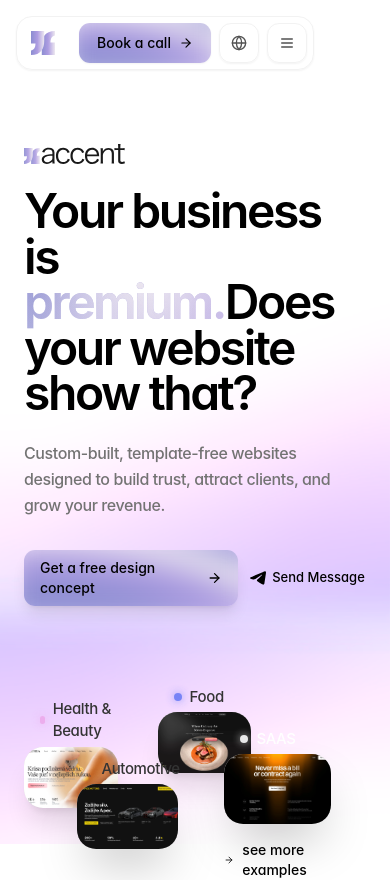
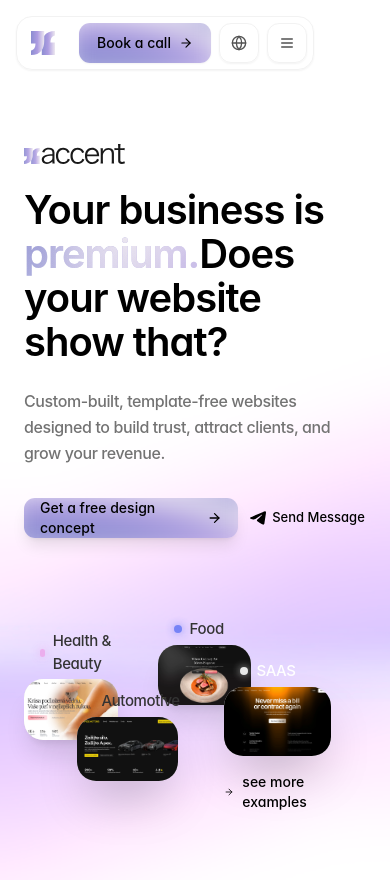
Before and after one commit to maybellineswag/ACCENT, a Next.js app: page / in a window 390 px wide. Shown: the top 880 px of the page. Built offline with nearby package versions, Linux system fonts and the light colour scheme.

Commit message:
Quick update

```diff
--- a/app/page.tsx
+++ b/app/page.tsx
@@ -120,7 +120,7 @@ export default function HomePage() {
       <SeoHead />
       <div className="min-h-screen relative overflow-hidden">
         {/* Full-page background */}
-        <div className="fixed inset-0 z-0 w-full h-full">
+        <div className="fixed inset-0 z-0 w-full h-full translate-y-12 sm:translate-y-0">
           <Image
             src="/accentbackground.png?v=3"
             alt=""
--- a/components/Hero.tsx
+++ b/components/Hero.tsx
@@ -76,7 +76,7 @@ function Hero({ translations, isClinics }: HeroProps) {
           </motion.div>
 
           <div className="flex gap-6 flex-col items-start max-w-4xl">
-            <h1 className="text-5xl sm:text-5xl md:text-6xl tracking-tighter text-left font-semibold leading-[0.95] text-black max-w-[800px]">
+            <h1 className="text-[40px] sm:text-5xl md:text-6xl tracking-tight sm:tracking-tighter text-left font-semibold leading-[1.1] sm:leading-[0.95] text-black max-w-[800px]">
               {translations.hero.title1}
               <span className="text-gradient-blobs">{translations.hero.titlePremium}</span>
               <br className="hidden sm:block" />
@@ -90,7 +90,7 @@ function Hero({ translations, isClinics }: HeroProps) {
 
           {/* Main CTA Buttons */}
           <div className="flex flex-row items-center gap-3 sm:gap-6 mt-4 w-full">
-            <GradientButton asChild className="relative z-50 border-none shadow-lg hover:shadow-xl px-4 py-2 sm:px-8 sm:py-6 h-auto">
+            <GradientButton asChild className="relative z-50 border-none shadow-lg hover:shadow-xl px-4 h-10 sm:h-auto sm:px-8 sm:py-6">
               <a href="https://form.typeform.com/to/EcyerrAq" target="_blank" rel="noopener noreferrer" className="text-sm sm:text-base flex items-center">
                 {translations.heroCta}
                 <ArrowRight className="ml-1 sm:ml-2 w-4 h-4 sm:w-6 sm:h-6" />
--- a/components/NavBar.tsx
+++ b/components/NavBar.tsx
@@ -176,7 +176,10 @@ export function NavBar({ className, isClinics }: NavBarProps) {
                   exit={{ opacity: 0, y: 10 }}
                   className="absolute top-10 right-0 pt-2 z-50 pointer-events-auto"
                 >
-                  <div className="backdrop-blur-md bg-white/70 border border-neutral-200/50 rounded-2xl shadow-lg py-2 min-w-[140px] text-black overflow-hidden">
+                  <div
+                    className="backdrop-blur-md bg-white/70 border border-neutral-200/50 rounded-2xl shadow-lg py-2 min-w-[140px] text-black overflow-hidden"
+                    style={{ backdropFilter: 'blur(12px)', WebkitBackdropFilter: 'blur(12px)' }}
+                  >
                     <button onClick={() => handleLangChange('cs')} className="w-full px-4 py-2 text-sm text-left hover:bg-black/5 flex items-center gap-3 transition-colors">Čeština</button>
                     <button onClick={() => handleLangChange('en')} className="w-full px-4 py-2 text-sm text-left hover:bg-black/5 flex items-center gap-3 transition-colors">English</button>
                     <button onClick={() => handleLangChange('ru')} className="w-full px-4 py-2 text-sm text-left hover:bg-black/5 flex items-center gap-3 transition-colors">Русский</button>
@@ -203,7 +206,10 @@ export function NavBar({ className, isClinics }: NavBarProps) {
                   exit={{ opacity: 0, y: 10 }}
                   className="absolute top-10 right-0 pt-2 z-50 pointer-events-auto"
                 >
-                  <div className="backdrop-blur-md bg-white/70 border border-neutral-200/50 rounded-2xl shadow-lg py-3 min-w-[180px] text-black overflow-hidden flex flex-col gap-1">
+                  <div
+                    className="backdrop-blur-md bg-white/70 border border-neutral-200/50 rounded-2xl shadow-lg py-3 min-w-[180px] text-black overflow-hidden flex flex-col gap-1"
+                    style={{ backdropFilter: 'blur(12px)', WebkitBackdropFilter: 'blur(12px)' }}
+                  >
                     {items.map((item) => (
                       <Link
                         key={item.name}
```
